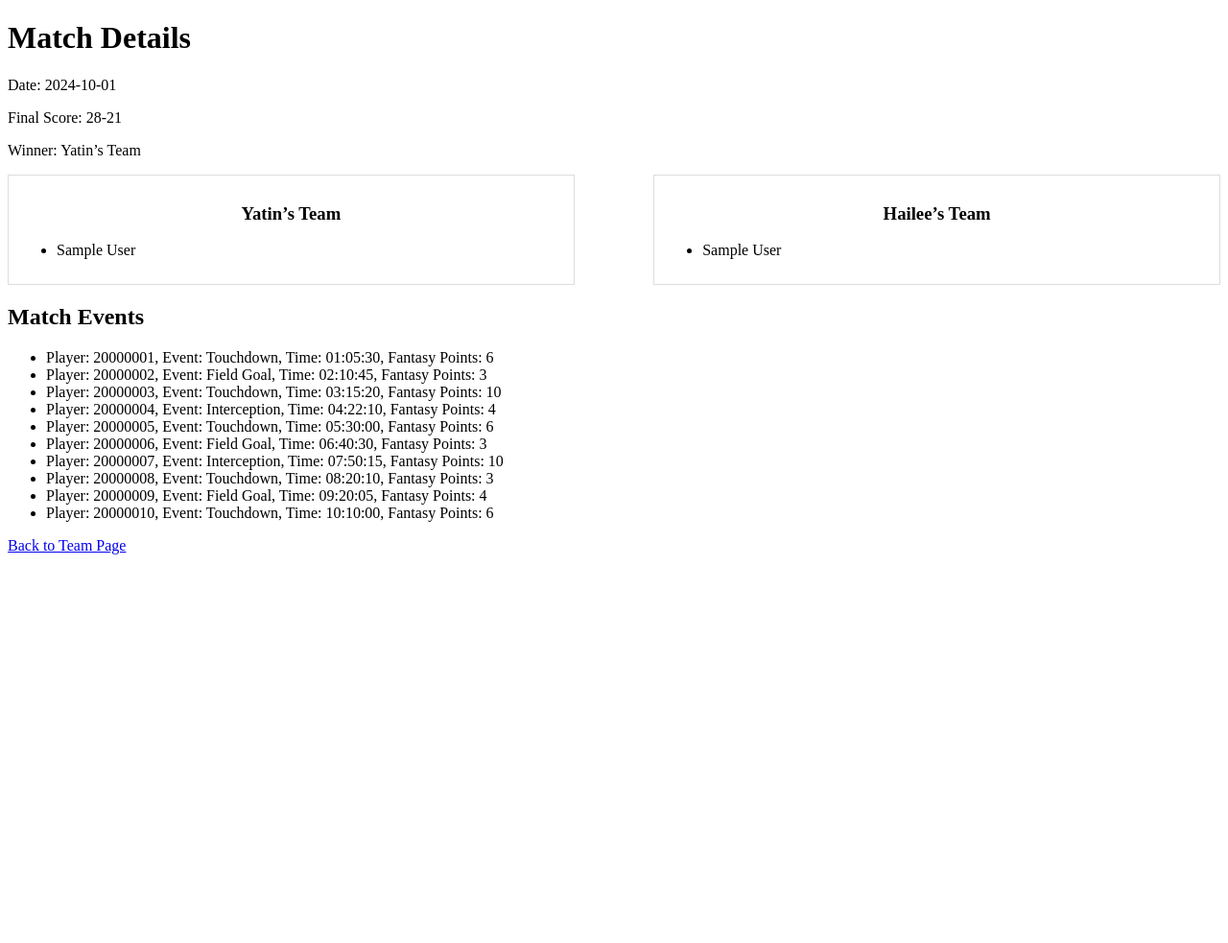
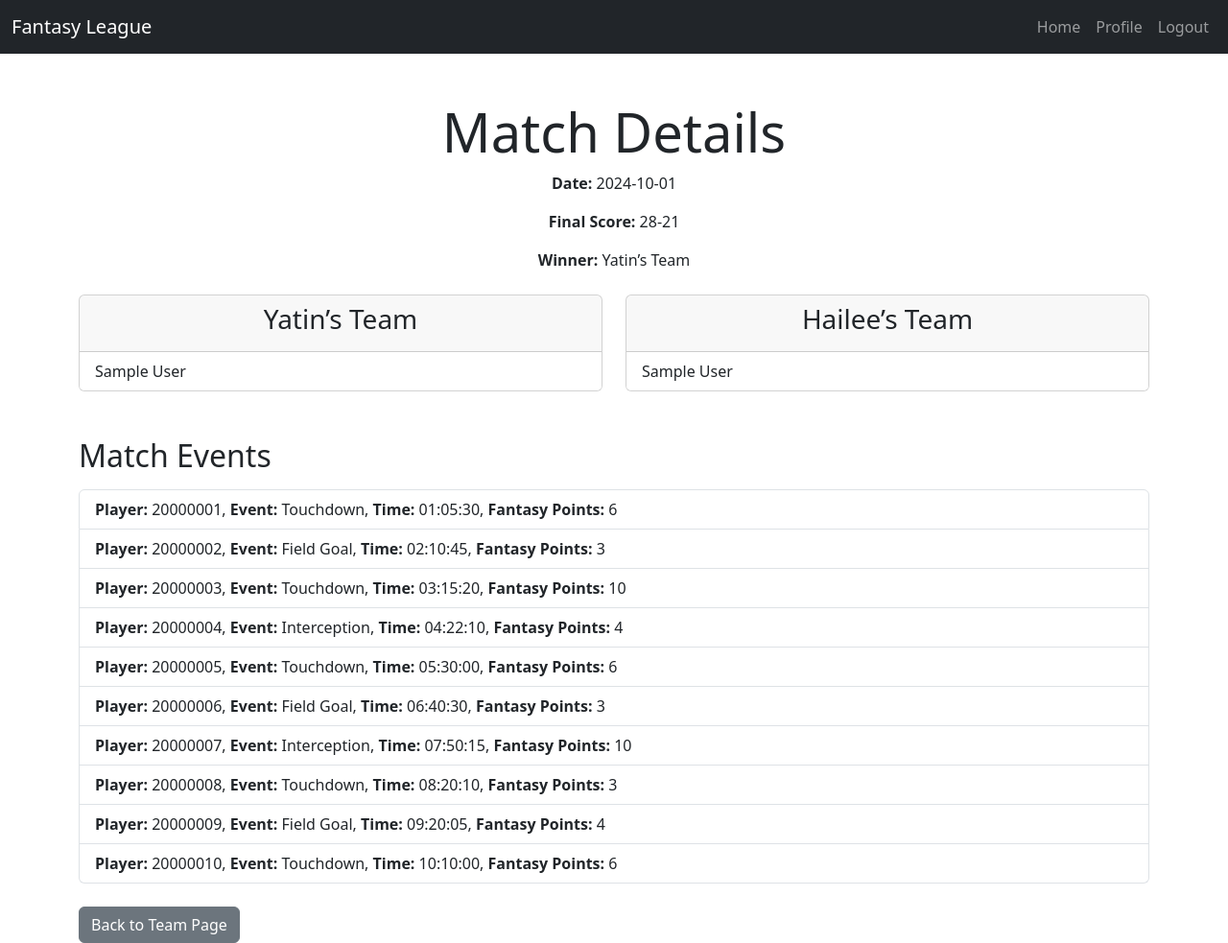
Before and after one commit to jonasdao808/fantasy_league, a Flask app: template templates/match.html in a window 1280 px wide. Shown: the whole page at 96% size. Before the commit the page ends 578 px from the top, so only its background shows below. Run offline with Flask 3, Linux system fonts and the light colour scheme; data comes from the database, SQL or seed files in the repository; tables that the repository leaves empty hold one stand-in row (values such as "Sample post"); the template is opened without the code that fills it: values that come from a table or form of the project are taken from there, most other values are stand-ins (such as "Sample title", 1, 10 or a date in 2020); parts of the project's set-up code (start-up, migrations or seed data) failed here and were passed over.

Commit message:
Update match.html
added nav bar

```diff
--- a/templates/match.html
+++ b/templates/match.html
@@ -4,59 +4,104 @@
     <meta charset="UTF-8">
     <meta name="viewport" content="width=device-width, initial-scale=1.0">
     <title>Match Details</title>
-    <style>
-        .container {
-            display: flex;
-            justify-content: space-between;
-        }
-        .team-column {
-            width: 45%;
-            padding: 10px;
-            border: 1px solid #ddd;
-        }
-        .team-column h3 {
-            text-align: center;
-        }
-    </style>
+    <!-- Bootstrap CSS -->
+    <link href="https://cdn.jsdelivr.net/npm/bootstrap@5.3.0/dist/css/bootstrap.min.css" rel="stylesheet">
 </head>
 <body>
-    <h1>Match Details</h1>
-    <p>Date: {{ match.match_date }}</p>
-    <p>Final Score: {{ match.final_score }}</p>
-    <p>Winner: {{ teams[0].team_name if match.winner == teams[0].team_ID else teams[1].team_name }}</p>
-
-    <div class="container">
-        <!-- Team 1 -->
-        <div class="team-column">
-            <h3>{{ teams[0].team_name }}</h3>
-            <ul>
-                {% for player in team1_players %}
-                    <li>{{ player.full_name }}</li>
-                {% endfor %}
+    <!-- Navbar -->
+    <nav class="navbar navbar-expand-lg navbar-dark bg-dark">
+        <div class="container-fluid">
+            <a class="navbar-brand" href="{{ url_for('home') }}">Fantasy League</a>
+            <button class="navbar-toggler" type="button" data-bs-toggle="collapse" data-bs-target="#navbarNav" aria-controls="navbarNav" aria-expanded="false" aria-label="Toggle navigation">
+                <span class="navbar-toggler-icon"></span>
+            </button>
+            <div class="collapse navbar-collapse" id="navbarNav">
+                <ul class="navbar-nav ms-auto">
+                    <li class="nav-item">
+                        <a class="nav-link" href="{{ url_for('home') }}">Home</a>
+                    </li>
+                    <li class="nav-item">
+                        <a class="nav-link" href="{{ url_for('profile') }}">Profile</a>
+                    </li>
+                    <li class="nav-item">
+                        <a class="nav-link" href="{{ url_for('logout') }}">Logout</a>
+                    </li>
                 </ul>
             </div>
+        </div>
+    </nav>
 
-        <!-- Team 2 -->
-        <div class="team-column">
-            <h3>{{ teams[1].team_name }}</h3>
-            <ul>
-                {% for player in team2_players %}
-                    <li>{{ player.full_name }}</li>
+    <!-- Match Details -->
+    <div class="container mt-5">
+        <div class="text-center">
+            <h1 class="display-4">Match Details</h1>
+            <p><strong>Date:</strong> {{ match.match_date }}</p>
+            <p><strong>Final Score:</strong> {{ match.final_score }}</p>
+            <p>
+                <strong>Winner:</strong>
+                {{ teams[0].team_name if match.winner == teams[0].team_ID else teams[1].team_name }}
+            </p>
+        </div>
+
+        <!-- Teams Section -->
+        <div class="row mt-4">
+            <!-- Team 1 -->
+            <div class="col-md-6">
+                <div class="card">
+                    <div class="card-header text-center">
+                        <h3>{{ teams[0].team_name }}</h3>
+                    </div>
+                    <ul class="list-group list-group-flush">
+                        {% for player in team1_players %}
+                            <li class="list-group-item">{{ player.full_name }}</li>
                         {% endfor %}
                     </ul>
                 </div>
             </div>
 
+            <!-- Team 2 -->
+            <div class="col-md-6">
+                <div class="card">
+                    <div class="card-header text-center">
+                        <h3>{{ teams[1].team_name }}</h3>
+                    </div>
+                    <ul class="list-group list-group-flush">
+                        {% for player in team2_players %}
+                            <li class="list-group-item">{{ player.full_name }}</li>
+                        {% endfor %}
+                    </ul>
+                </div>
+            </div>
+        </div>
+
+        <!-- Match Events -->
+        <div class="mt-5">
             <h2>Match Events</h2>
-    <ul>
+            {% if events %}
+                <ul class="list-group mt-3">
                     {% for event in events %}
-            <li>
-                Player: {{ event.player_ID }}, Event: {{ event.event_type }},
-                Time: {{ event.event_time }}, Fantasy Points: {{ event.fantasy_points }}
+                        <li class="list-group-item">
+                            <strong>Player:</strong> {{ event.player_ID }},
+                            <strong>Event:</strong> {{ event.event_type }},
+                            <strong>Time:</strong> {{ event.event_time }},
+                            <strong>Fantasy Points:</strong> {{ event.fantasy_points }}
                         </li>
                     {% endfor %}
                 </ul>
+            {% else %}
+                <p class="text-muted">No events recorded for this match.</p>
+            {% endif %}
+        </div>
 
-    <a href="{{ url_for('team', team_id=teams[0].team_ID) }}">Back to Team Page</a>
+        <!-- Back Button -->
+        <div class="mt-4">
+            <a href="{{ url_for('team', team_id=teams[0].team_ID) }}" class="btn btn-secondary">
+                Back to Team Page
+            </a>
+        </div>
+    </div>
+
+    <!-- Bootstrap JS -->
+    <script src="https://cdn.jsdelivr.net/npm/bootstrap@5.3.0/dist/js/bootstrap.bundle.min.js"></script>
 </body>
 </html>
```
Lines whose indentation alone changed are shown as unchanged.
